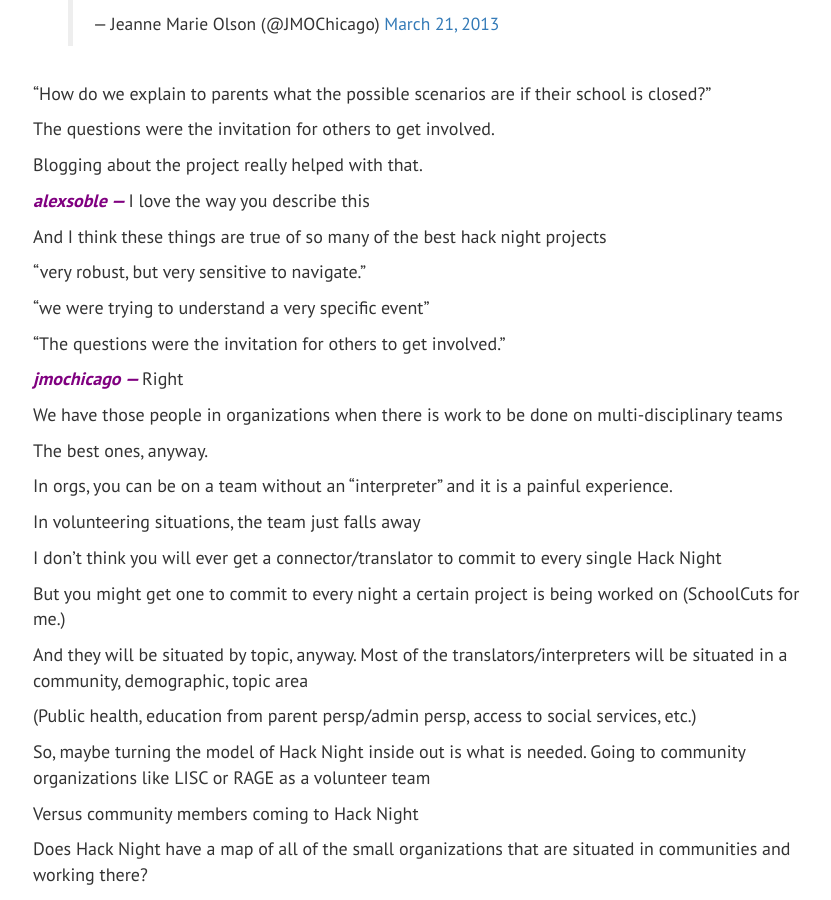
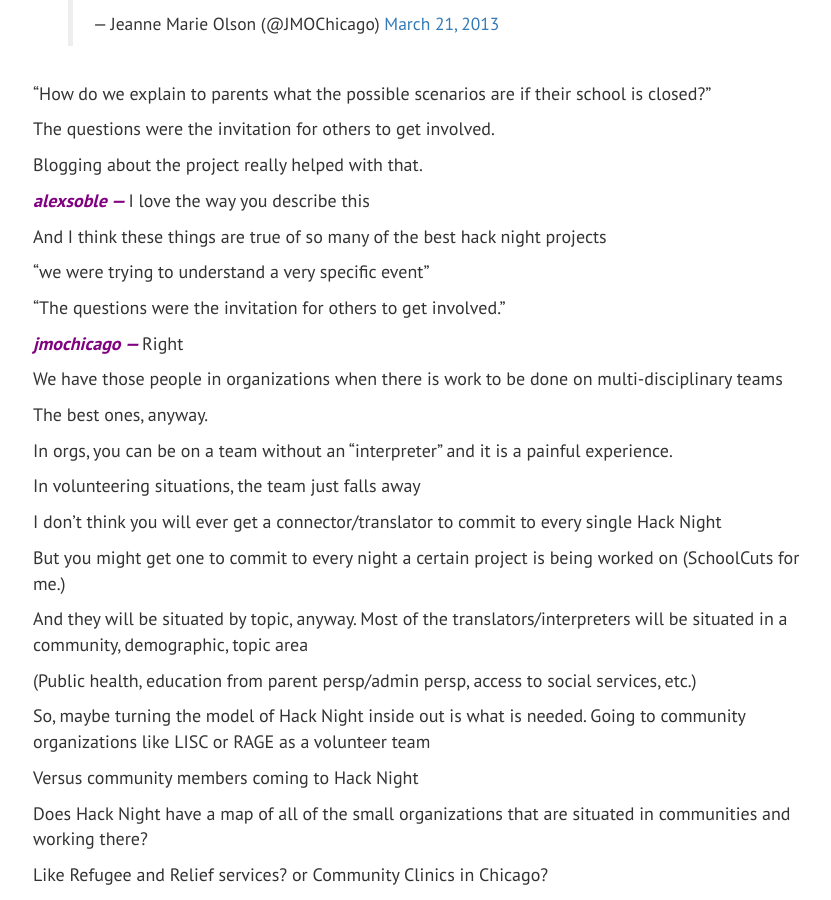
Before and after one commit to alexsoble/alexsoble, a Jekyll site: the page built from _posts/2016-7-14-jmo-convo-part-2.md, in a window 1280 px wide and 900 px high, scrolled down 4282 px. Shown: the whole window, without its empty margins (223-1054 px from the left). Built offline with Jekyll 4.4.1, drawn with Linux system fonts in a browser that asks for light colours; nearby versions of some CDN libraries; comment, search, counter and statistics services are not loaded.

Commit message:
Remove one line

```diff
--- a/_posts/2016-7-14-jmo-convo-part-2.md
+++ b/_posts/2016-7-14-jmo-convo-part-2.md
@@ -145,8 +145,6 @@ Blogging about the project really helped with that.
 
 And I think these things are true of so many of the best hack night projects
 
-"very robust, but very sensitive to navigate."
-
 "we were trying to understand a very specific event"
 
 "The questions were the invitation for others to get involved."
```
